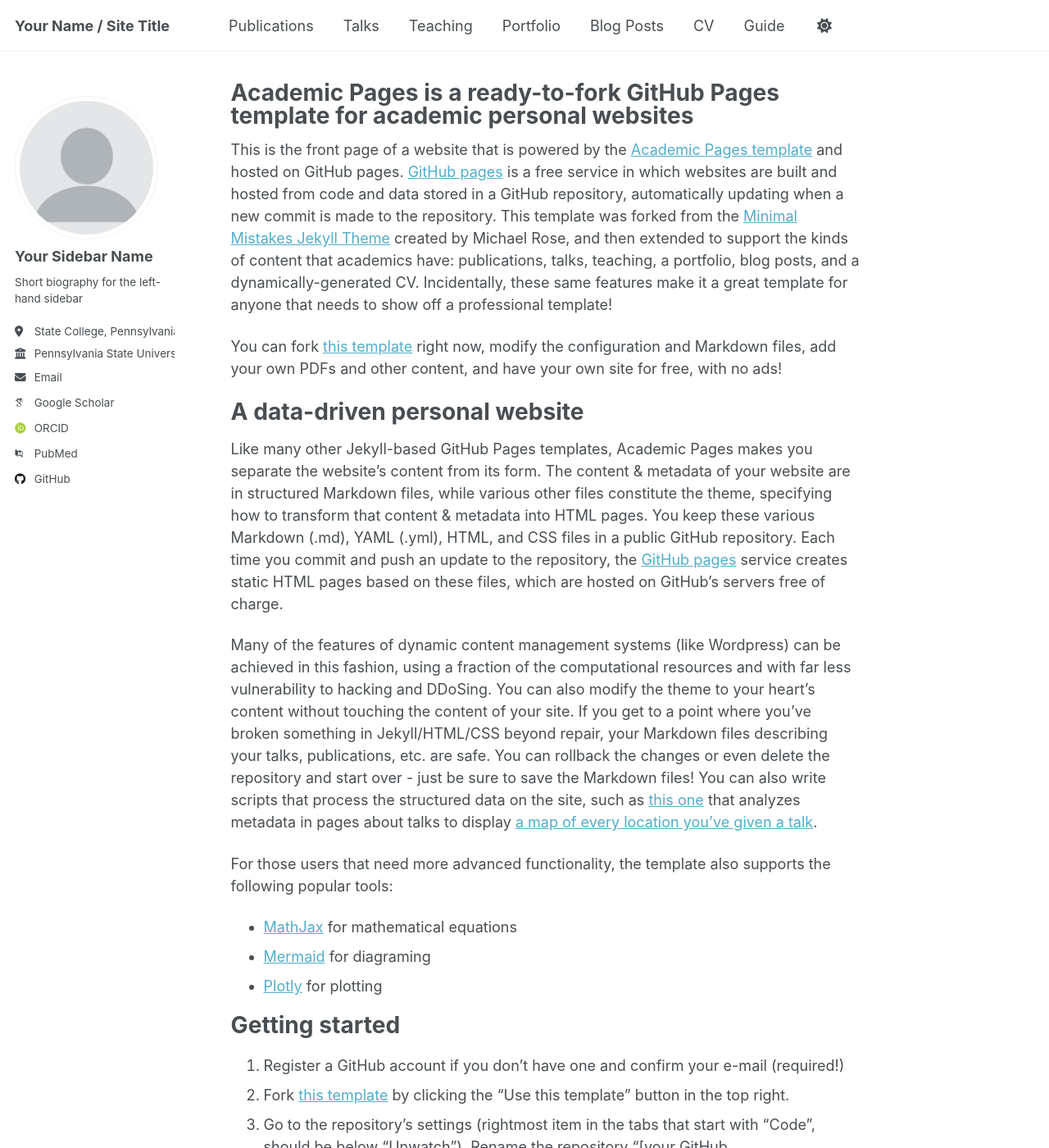
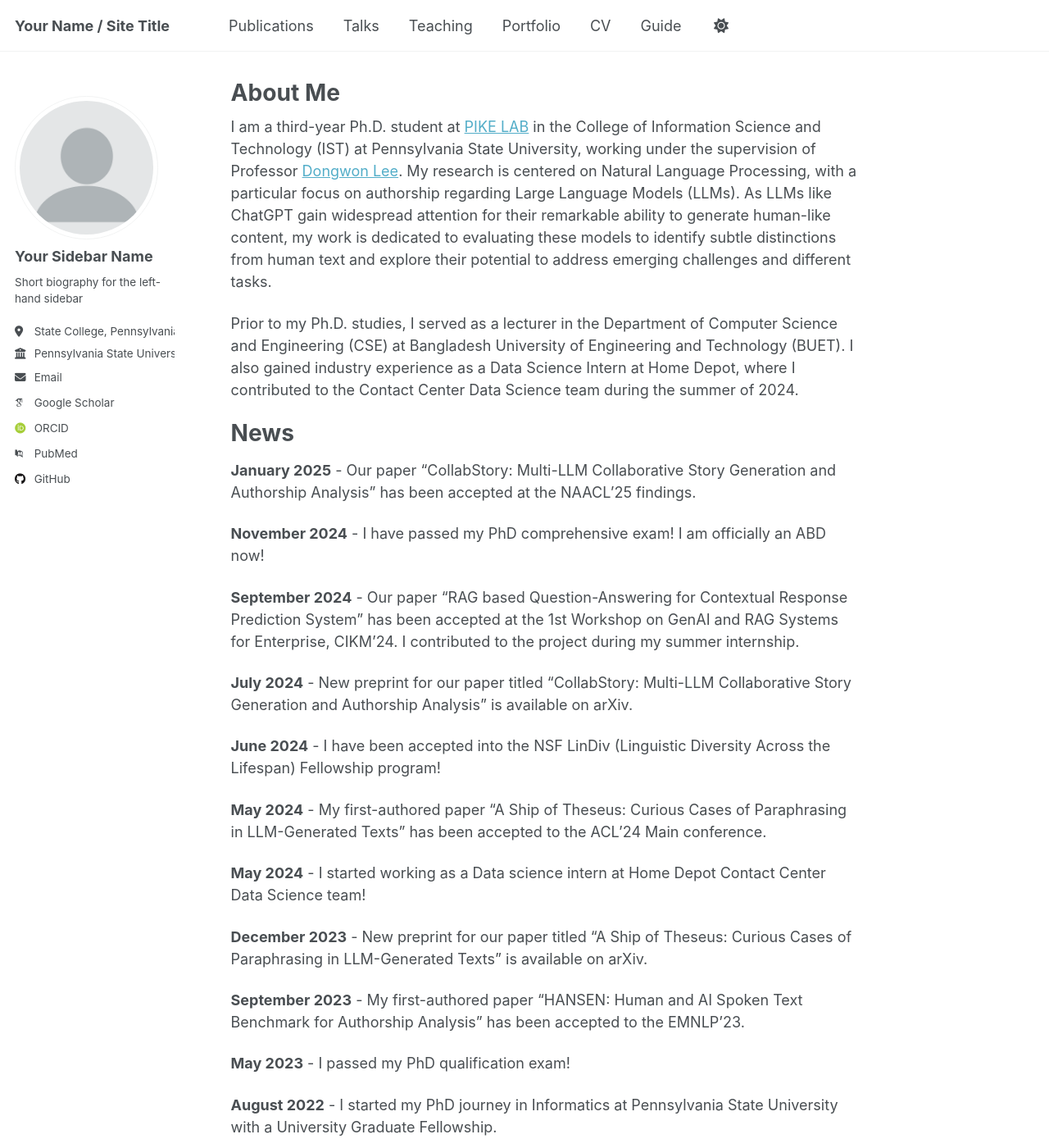
Before and after one commit to tripto03/tripto03.github.io, a Jekyll site: the page built from _pages/about.md, in a window 1280 px wide and 1400 px high. Shown: the whole window at 82% size. Built offline with Jekyll 4.4.1, drawn with Linux system fonts in a browser that asks for light colours; some web fonts are replaced; a script that is not in the unit is left out; some of the changed text lies outside the part shown.

Commit message:
Update homepage and publications: personalize about page, add markdown publications page, update navigation

```diff
--- a/_data/navigation.yml
+++ b/_data/navigation.yml
@@ -9,7 +9,7 @@
 
 main:
   - title: "Publications"
-    url: /publications/
+    url: /publications-md/
 
   - title: "Talks"
     url: /talks/
@@ -20,8 +20,8 @@ main:
   - title: "Portfolio"
     url: /portfolio/
 
-  - title: "Blog Posts"
-    url: /year-archive/
+  # - title: "Blog Posts"
+  #   url: /year-archive/
 
   - title: "CV"
     url: /cv/
--- a/_pages/about.md
+++ b/_pages/about.md
@@ -1,56 +1,37 @@
 ---
 permalink: /
-title: "Academic Pages is a ready-to-fork GitHub Pages template for academic personal websites"
+title: "About Me"
 author_profile: true
 redirect_from:
   - /about/
   - /about.html
 ---
 
-This is the front page of a website that is powered by the [Academic Pages template](https://github.com/academicpages/academicpages.github.io) and hosted on GitHub pages. [GitHub pages](https://pages.github.com) is a free service in which websites are built and hosted from code and data stored in a GitHub repository, automatically updating when a new commit is made to the repository. This template was forked from the [Minimal Mistakes Jekyll Theme](https://mmistakes.github.io/minimal-mistakes/) created by Michael Rose, and then extended to support the kinds of content that academics have: publications, talks, teaching, a portfolio, blog posts, and a dynamically-generated CV. Incidentally, these same features make it a great template for anyone that needs to show off a professional template!
+I am a third-year Ph.D. student at [PIKE LAB](https://pike.psu.edu/) in the College of Information Science and Technology (IST) at Pennsylvania State University, working under the supervision of Professor [Dongwon Lee](https://faculty.ist.psu.edu/dlee/). My research is centered on Natural Language Processing, with a particular focus on authorship regarding Large Language Models (LLMs). As LLMs like ChatGPT gain widespread attention for their remarkable ability to generate human-like content, my work is dedicated to evaluating these models to identify subtle distinctions from human text and explore their potential to address emerging challenges and different tasks.
 
- You can fork [this template](https://github.com/academicpages/academicpages.github.io) right now, modify the configuration and Markdown files, add your own PDFs and other content, and have your own site for free, with no ads!
+Prior to my Ph.D. studies, I served as a lecturer in the Department of Computer Science and Engineering (CSE) at Bangladesh University of Engineering and Technology (BUET). I also gained industry experience as a Data Science Intern at Home Depot, where I contributed to the Contact Center Data Science team during the summer of 2024.
 
-A data-driven personal website
+News
 ======
-Like many other Jekyll-based GitHub Pages templates, Academic Pages makes you separate the website's content from its form. The content & metadata of your website are in structured Markdown files, while various other files constitute the theme, specifying how to transform that content & metadata into HTML pages. You keep these various Markdown (.md), YAML (.yml), HTML, and CSS files in a public GitHub repository. Each time you commit and push an update to the repository, the [GitHub pages](https://pages.github.com/) service creates static HTML pages based on these files, which are hosted on GitHub's servers free of charge.
 
-Many of the features of dynamic content management systems (like Wordpress) can be achieved in this fashion, using a fraction of the computational resources and with far less vulnerability to hacking and DDoSing. You can also modify the theme to your heart's content without touching the content of your site. If you get to a point where you've broken something in Jekyll/HTML/CSS beyond repair, your Markdown files describing your talks, publications, etc. are safe. You can rollback the changes or even delete the repository and start over - just be sure to save the Markdown files! You can also write scripts that process the structured data on the site, such as [this one](https://github.com/academicpages/academicpages.github.io/blob/master/talkmap.ipynb) that analyzes metadata in pages about talks to display [a map of every location you've given a talk](https://academicpages.github.io/talkmap.html).
+**January 2025** - Our paper "CollabStory: Multi-LLM Collaborative Story Generation and Authorship Analysis" has been accepted at the NAACL'25 findings.
 
-For those users that need more advanced functionality, the template also supports the following popular tools:
-- [MathJax](https://www.mathjax.org/) for mathematical equations
-- [Mermaid](https://mermaid.js.org/) for diagraming
-- [Plotly](https://plotly.com/javascript/) for plotting
+**November 2024** - I have passed my PhD comprehensive exam! I am officially an ABD now!
 
-Getting started
-======
-1. Register a GitHub account if you don't have one and confirm your e-mail (required!)
-1. Fork [this template](https://github.com/academicpages/academicpages.github.io) by clicking the "Use this template" button in the top right.
-1. Go to the repository's settings (rightmost item in the tabs that start with "Code", should be below "Unwatch"). Rename the repository "[your GitHub username].github.io", which will also be your website's URL.
-1. Set site-wide configuration and create content & metadata (see below -- also see [this set of diffs](http://archive.is/3TPas) showing what files were changed to set up [an example site](https://getorg-testacct.github.io) for a user with the username "getorg-testacct")
-1. Upload any files (like PDFs, .zip files, etc.) to the files/ directory. They will appear at https://[your GitHub username].github.io/files/example.pdf.
-1. Check status by going to the repository settings, in the "GitHub pages" section
+**September 2024** - Our paper "RAG based Question-Answering for Contextual Response Prediction System" has been accepted at the 1st Workshop on GenAI and RAG Systems for Enterprise, CIKM'24. I contributed to the project during my summer internship.
 
-Site-wide configuration
-------
-The main configuration file for the site is in the base directory in [_config.yml](https://github.com/academicpages/academicpages.github.io/blob/master/_config.yml), which defines the content in the sidebars and other site-wide features. You will need to replace the default variables with ones about yourself and your site's github repository. The configuration file for the top menu is in [_data/navigation.yml](https://github.com/academicpages/academicpages.github.io/blob/master/_data/navigation.yml). For example, if you don't have a portfolio or blog posts, you can remove those items from that navigation.yml file to remove them from the header.
+**July 2024** - New preprint for our paper titled "CollabStory: Multi-LLM Collaborative Story Generation and Authorship Analysis" is available on arXiv.
 
-Create content & metadata
-------
-For site content, there is one Markdown file for each type of content, which are stored in directories like _publications, _talks, _posts, _teaching, or _pages. For example, each talk is a Markdown file in the [_talks directory](https://github.com/academicpages/academicpages.github.io/tree/master/_talks). At the top of each Markdown file is structured data in YAML about the talk, which the theme will parse to do lots of cool stuff. The same structured data about a talk is used to generate the list of talks on the [Talks page](https://academicpages.github.io/talks), each [individual page](https://academicpages.github.io/talks/2012-03-01-talk-1) for specific talks, the talks section for the [CV page](https://academicpages.github.io/cv), and the [map of places you've given a talk](https://academicpages.github.io/talkmap.html) (if you run this [python file](https://github.com/academicpages/academicpages.github.io/blob/master/talkmap.py) or [Jupyter notebook](https://github.com/academicpages/academicpages.github.io/blob/master/talkmap.ipynb), which creates the HTML for the map based on the contents of the _talks directory).
+**June 2024** - I have been accepted into the NSF LinDiv (Linguistic Diversity Across the Lifespan) Fellowship program!
 
-**Markdown generator**
+**May 2024** - My first-authored paper "A Ship of Theseus: Curious Cases of Paraphrasing in LLM-Generated Texts" has been accepted to the ACL'24 Main conference.
 
-The repository includes [a set of Jupyter notebooks](https://github.com/academicpages/academicpages.github.io/tree/master/markdown_generator
-) that converts a CSV containing structured data about talks or presentations into individual Markdown files that will be properly formatted for the Academic Pages template. The sample CSVs in that directory are the ones I used to create my own personal website at stuartgeiger.com. My usual workflow is that I keep a spreadsheet of my publications and talks, then run the code in these notebooks to generate the Markdown files, then commit and push them to the GitHub repository.
+**May 2024** - I started working as a Data science intern at Home Depot Contact Center Data Science team!
 
-How to edit your site's GitHub repository
-------
-Many people use a git client to create files on their local computer and then push them to GitHub's servers. If you are not familiar with git, you can directly edit these configuration and Markdown files directly in the github.com interface. Navigate to a file (like [this one](https://github.com/academicpages/academicpages.github.io/blob/master/_talks/2012-03-01-talk-1.md) and click the pencil icon in the top right of the content preview (to the right of the "Raw | Blame | History" buttons). You can delete a file by clicking the trashcan icon to the right of the pencil icon. You can also create new files or upload files by navigating to a directory and clicking the "Create new file" or "Upload files" buttons.
+**December 2023** - New preprint for our paper titled "A Ship of Theseus: Curious Cases of Paraphrasing in LLM-Generated Texts" is available on arXiv.
 
-Example: editing a Markdown file for a talk
-![Editing a Markdown file for a talk](/images/editing-talk.png)
+**September 2023** - My first-authored paper "HANSEN: Human and AI Spoken Text Benchmark for Authorship Analysis" has been accepted to the EMNLP'23.
 
-For more info
-------
-More info about configuring Academic Pages can be found in [the guide](https://academicpages.github.io/markdown/), the [growing wiki](https://github.com/academicpages/academicpages.github.io/wiki), and you can always [ask a question on GitHub](https://github.com/academicpages/academicpages.github.io/discussions). The [guides for the Minimal Mistakes theme](https://mmistakes.github.io/minimal-mistakes/docs/configuration/) (which this theme was forked from) might also be helpful.
+**May 2023** - I passed my PhD qualification exam!
+
+**August 2022** - I started my PhD journey in Informatics at Pennsylvania State University with a University Graduate Fellowship.
```
Also changed, not shown: _pages/publications.md (added, +71 -0 lines).
